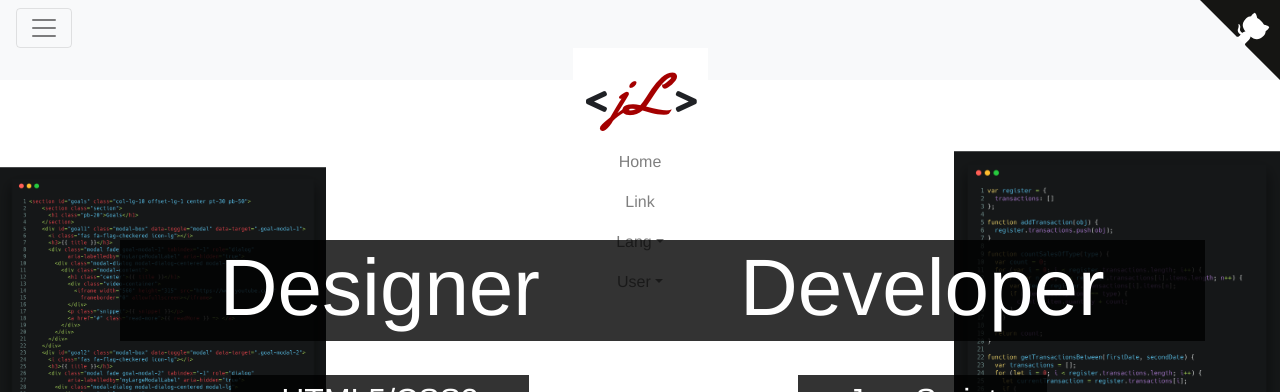
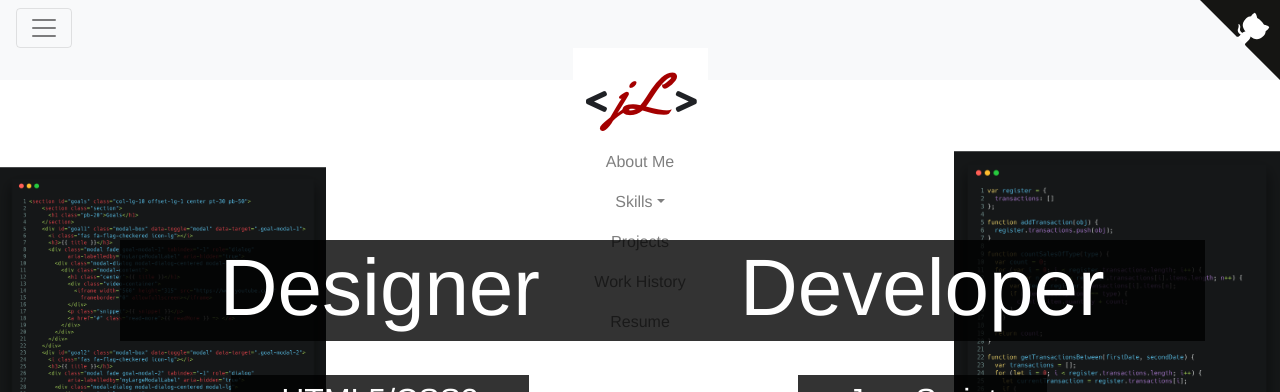
Before and after one commit to JoshAaronLevy/joshlevy, a Vue app: page /#/ in a window 1280 px wide. Both pictures are taken after a click on the button 44 px from the left and 40 px from the top of the page. Shown: the top 392 px of the page. Built offline with nearby package versions, Linux system fonts and the light colour scheme.

Commit message:
Changed nav links from canned to proper links.

```diff
--- a/src/components/Header.vue
+++ b/src/components/Header.vue
@@ -10,19 +10,15 @@
           <a href="/index.html" class="h1 mb-0">jL</a>
           <font-awesome-icon icon="greater-than" /> -->
         </div>
-        <b-nav-item href="#">Home</b-nav-item>
-        <b-nav-item href="#">Link</b-nav-item>
+        <b-nav-item href="#">About Me</b-nav-item>
         <!-- Navbar dropdowns -->
-        <b-nav-item-dropdown text="Lang" right>
-          <b-dropdown-item href="#">EN</b-dropdown-item>
-          <b-dropdown-item href="#">ES</b-dropdown-item>
-          <b-dropdown-item href="#">RU</b-dropdown-item>
-          <b-dropdown-item href="#">FA</b-dropdown-item>
+        <b-nav-item-dropdown text="Skills" right>
+          <b-dropdown-item href="#">Technical</b-dropdown-item>
+          <b-dropdown-item href="#">Soft Skills</b-dropdown-item>
         </b-nav-item-dropdown>
-        <b-nav-item-dropdown text="User" right>
-          <b-dropdown-item href="#">Account</b-dropdown-item>
-          <b-dropdown-item href="#">Settings</b-dropdown-item>
-        </b-nav-item-dropdown>
+        <b-nav-item href="#">Projects</b-nav-item>
+        <b-nav-item href="#">Work History</b-nav-item>
+        <b-nav-item href="#">Resume</b-nav-item>
       <a
           href="https://github.com/JoshAaronLevy/portfolio"
           target="_blank"
```
